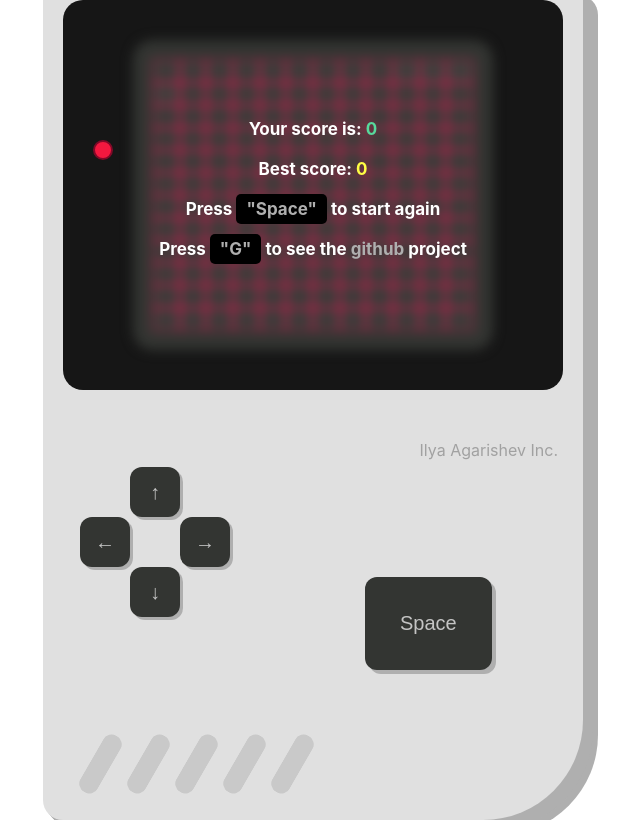
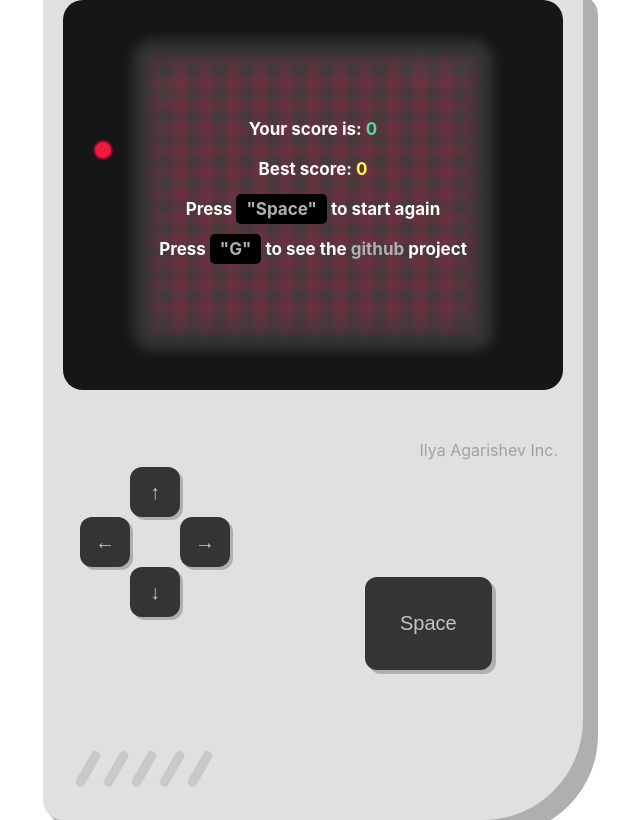
Before and after one commit to IlyaAgarishev/react-gameboy, a React (Create React App) app: page / in a window 1280 px wide. Shown: the whole page, without its empty margins (327-967 px from the left). Built offline with nearby package versions, Linux system fonts and the light colour scheme.

Commit message:
diagonalLines css changes

```diff
--- a/src/components/DiagonalLines/DiagonalLines.module.css
+++ b/src/components/DiagonalLines/DiagonalLines.module.css
@@ -1,7 +1,7 @@
 .diagonalLines {
   display: flex;
   position: relative;
-  top: 80px;
+  top: 90px;
   left: 5px;
 }
 
@@ -9,14 +9,13 @@
   width: 28px;
   height: 28px;
   position: relative;
-  margin-right: 20px;
 }
 
 .diagonalLines div:after {
   content: "";
   position: absolute;
   border-radius: 20px;
-  border-top: 20px solid #afafaf7d;
-  width: 65px;
+  border-top: 10px solid #afafaf7d;
+  width: 40px;
   transform: rotate(-60deg);
 }
```
